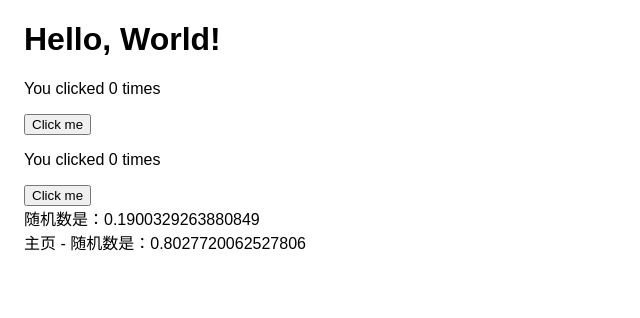
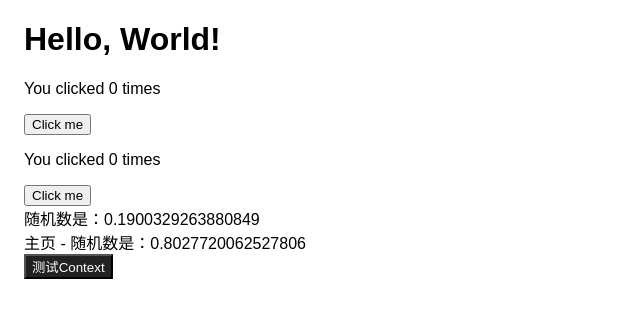
Before and after one commit to jianjustin/react-app, a React app: page / in a window 1280 px wide. Shown: the top 318 px of the page, without its empty margins (0-640 px from the left). Built offline with nearby package versions, Linux system fonts and the light colour scheme.

Commit message:
添加useContext例子

```diff
--- a/src/App.js
+++ b/src/App.js
@@ -2,6 +2,7 @@ import React, { useState, Component} from "react";
 import "./App.css";
 import ClickTime from "./ClickTime/ClickTime";
 import useRandomTimer from './Random/RandomStatus';
+import ThemeButton from './ThemeButton/ThemeButton';
 
 function App(){
     const value = useRandomTimer();
@@ -12,6 +13,7 @@ function App(){
         <h1> Hello, World! </h1>
         <ClickTime></ClickTime>
         <div>主页 - 随机数是：{value}</div>
+        <ThemeButton></ThemeButton>
     </div>
     );
 }
--- /dev/null
+++ b/src/ThemeButton/ThemeButton.js
@@ -0,0 +1,12 @@
+import React, {useContext} from 'react';
+import {ThemeContext,themes} from '../theme-context';
+
+function ThemeButton(){
+    const theme = useContext(ThemeContext);
+
+    return (
+        <button style={{ background: theme.background, color: theme.foreground }}>测试Context</button>
+    );
+}
+
+export default ThemeButton;
--- /dev/null
+++ b/src/theme-context.js
@@ -0,0 +1,16 @@
+import React from 'react';
+
+export const themes = {
+    light: {
+      foreground: '#000000',
+      background: '#eeeeee',
+    },
+    dark: {
+      foreground: '#ffffff',
+      background: '#222222',
+    },
+  };
+
+  export const ThemeContext = React.createContext(
+    themes.dark
+  );
```
